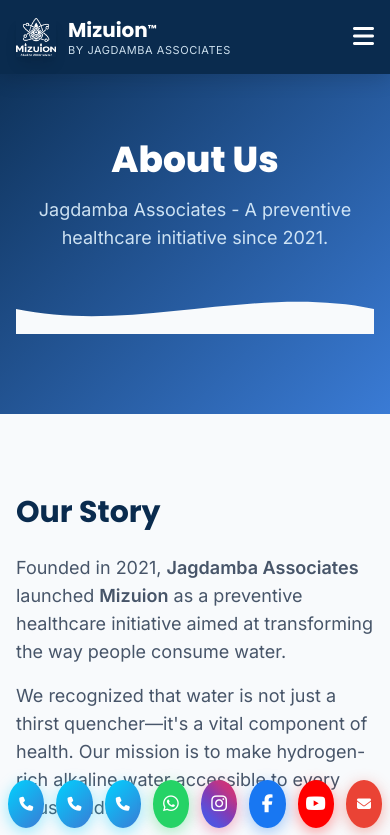
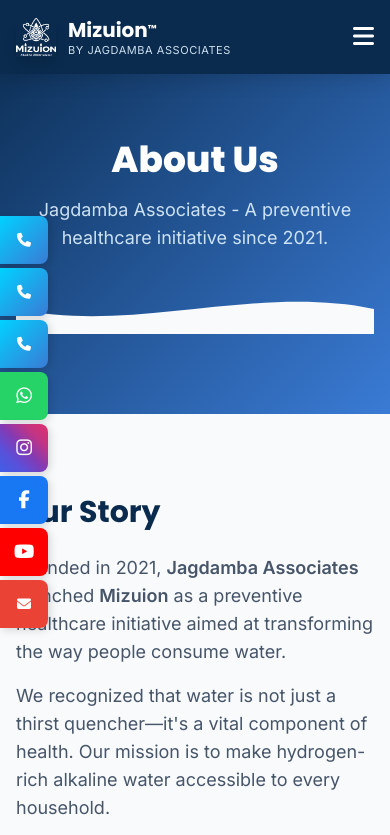
Before and after one commit to Vikashsingh9999/Muzion, a plain HTML site: page about.html in a window 390 px wide. Shown: the top 835 px of the page. Drawn offline with nearby package versions, Linux system fonts and the light colour scheme.

Commit message:
Update Mizuion Commercial Small plates to 21 and style social sidebar as left-aligned bookmark tabs

```diff
--- a/about.html
+++ b/about.html
@@ -75,21 +75,34 @@
 
 /* Floating Social Sidebar */
 #floatingSocial {
-  animation: slideInRight 0.5s ease-out;
+  animation: slideInLeft 0.5s ease-out;
   transition: transform 0.3s ease;
+  left: 0 !important;
+  right: auto !important;
+  gap: 0.25rem !important;
 }
-@keyframes slideInRight {
-  from { transform: translate(100%, -50%); opacity: 0; }
+@keyframes slideInLeft {
+  from { transform: translate(-100%, -50%); opacity: 0; }
   to { transform: translate(0, -50%); opacity: 1; }
 }
-#floatingSocial a:hover { transform: scale(1.1) !important; }
+#floatingSocial a {
+  border-radius: 0 8px 8px 0 !important;
+  box-shadow: 2px 2px 8px rgba(0,0,0,0.15) !important;
+  transition: transform 0.2s ease, padding-left 0.2s ease !important;
+}
+#floatingSocial a:hover {
+  transform: translateX(6px) !important;
+  padding-left: 0.25rem !important;
+}
 
 @media (max-width: 768px) {
   #floatingSocial {
-    top: auto !important; bottom: 1rem !important;
-    right: 0.5rem !important; left: 0.5rem !important;
-    flex-direction: row !important; justify-content: center !important;
-    transform: none !important;
+    top: 50% !important;
+    bottom: auto !important;
+    left: 0 !important;
+    right: auto !important;
+    flex-direction: column !important;
+    transform: translateY(-50%) !important;
   }
 
   #mobile-menu.open + .content-wrapper,
@@ -621,21 +634,34 @@
 <style>
 /* Floating Social Sidebar */
 #floatingSocial {
-  animation: slideInRight 0.5s ease-out;
+  animation: slideInLeft 0.5s ease-out;
   transition: transform 0.3s ease;
+  left: 0 !important;
+  right: auto !important;
+  gap: 0.25rem !important;
 }
-@keyframes slideInRight {
-  from { transform: translate(100%, -50%); opacity: 0; }
+@keyframes slideInLeft {
+  from { transform: translate(-100%, -50%); opacity: 0; }
   to { transform: translate(0, -50%); opacity: 1; }
 }
-#floatingSocial a:hover { transform: scale(1.1) !important; }
+#floatingSocial a {
+  border-radius: 0 8px 8px 0 !important;
+  box-shadow: 2px 2px 8px rgba(0,0,0,0.15) !important;
+  transition: transform 0.2s ease, padding-left 0.2s ease !important;
+}
+#floatingSocial a:hover {
+  transform: translateX(6px) !important;
+  padding-left: 0.25rem !important;
+}
 
 @media (max-width: 768px) {
   #floatingSocial {
-    top: auto !important; bottom: 1rem !important;
-    right: 0.5rem !important; left: 0.5rem !important;
-    flex-direction: row !important; justify-content: center !important;
-    transform: none !important;
+    top: 50% !important;
+    bottom: auto !important;
+    left: 0 !important;
+    right: auto !important;
+    flex-direction: column !important;
+    transform: translateY(-50%) !important;
   }
 }
 </style>
```
Also changed, not shown: contact.html (+42 -16 lines), includes/social-sidebar.html (+21 -8 lines), index.html (+22 -13 lines), mission.html (+42 -16 lines), product-commercial-big.html (+22 -9 lines), product-commercial-mid.html (+22 -9 lines), product-commercial-small.html (+22 -9 lines), product-mip71.html (+21 -8 lines), product-mip72.html (+21 -8 lines), product-mip73.html (+21 -8 lines), product-undersink-bluetooth.html (+22 -9 lines), product-undersink-wired.html (+22 -9 lines), products.html (+20 -11 lines).
